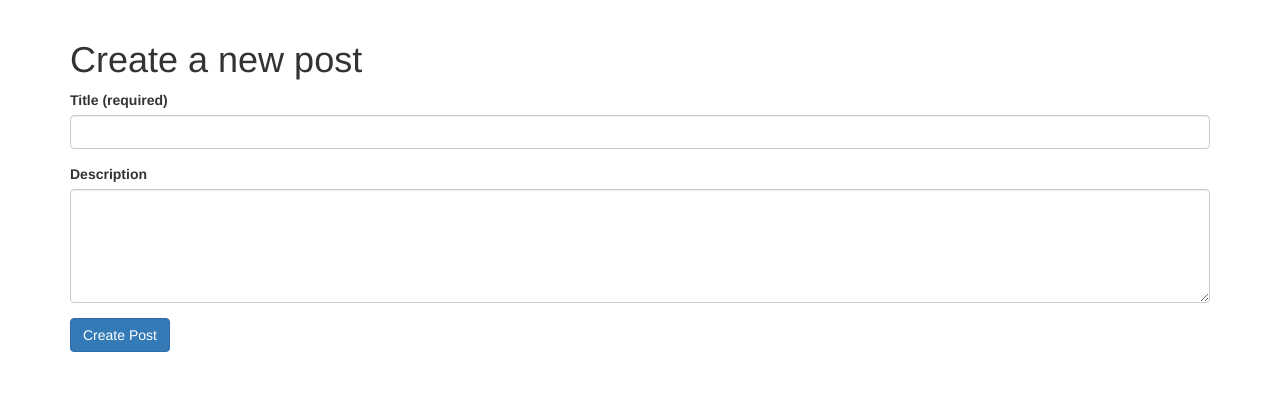
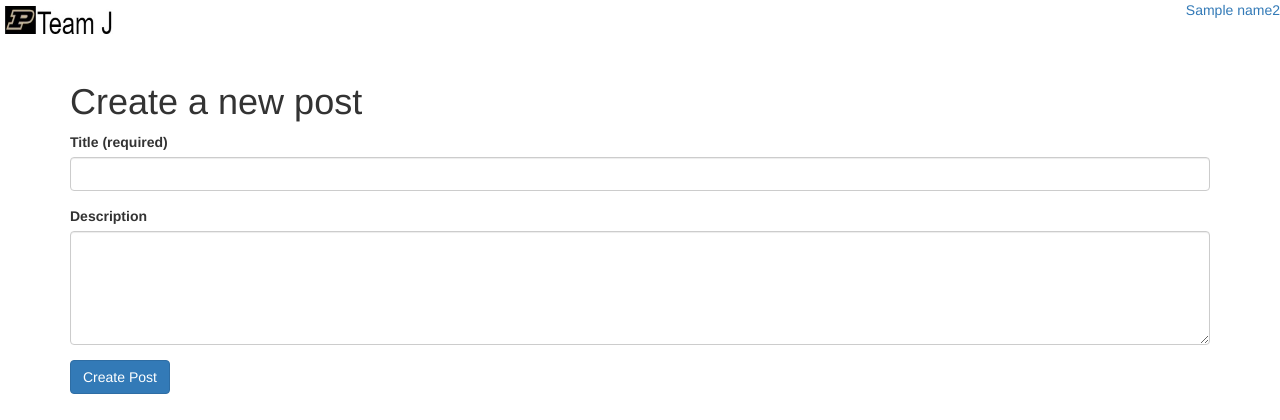
Before and after one commit to jojimmy1/Team-J-Project, a Flask app: template templates/create_post.html in a window 1280 px wide. Shown: the top 420 px of the page. Run offline with Flask 2, Linux system fonts and the light colour scheme; the template is opened without the code that fills it: most values are stand-ins (such as "Sample title", 1, 10 or a date in 2020); some libraries are stand-ins or nearby versions.

Commit message:
backup purpose

```diff
--- a/main.py
+++ b/main.py
@@ -59,7 +59,12 @@ def submit_form():
 
 @app.route("/<hashedcode>/create", methods=['GET', 'POST'])
 def create_post(hashedcode):
-    return flask.render_template("create_post.html",hashedcode = hashedcode)
+    conn = sqlite3.connect('./data/database.db')
+    c = conn.cursor()
+
+    name1 = (c.execute("SELECT first_name,last_name from users WHERE hashcode = ?", (hashedcode,)).fetchall())
+    name2 = name1[0][0] + ' ' + name1[0][1]
+    return flask.render_template("create_post.html",hashedcode = hashedcode,name2 = name2)
 
 @app.route("/create_done", methods=['POST'])
 def create_post_done():
--- a/templates/create_post.html
+++ b/templates/create_post.html
@@ -9,6 +9,11 @@
 <link rel="stylesheet" href="https://maxcdn.bootstrapcdn.com/bootstrap/3.4.1/css/bootstrap.min.css">
 </head>
 <body>
+<a href="/{{hashedcode}}/feed">
+<img src="{{ url_for('static', filename='../styles/pic/logo.jpg') }}" alt="logo" style="width:120px;height:42px;">
+</a>
+<a href="/{{hashedcode}}/profile" style="float:right">{{name2}}</a>
+<br>
 
     <div class="container">
         <br>
--- a/templates/view2.html
+++ b/templates/view2.html
@@ -56,8 +56,9 @@ $(document).ready(function() {
 </a>
 <a href="/{{hashedcode}}/profile" style="float:right">{{name2}}</a>
 <br>
-<h2>Profile Page</h2><img src="{{filename1}}" alt="Profile Pic" style="width:120px;height:42px;">
-<a href="/{{hashedcode}}/create">Create New post</a>
+<h2>Profile Page</h2>
+<p>Your Profile image: </p><img src="{{filename1}}" alt="Profile Pic" style="width:220px;height:142px;">
+<br><a href="/{{hashedcode}}/create">Create New post</a>
 
 <br><br>
 
```
Also changed, not shown: data/database.db, styles/pic/aweawe111.jpg (added), styles/pic/jiang6792k2.jpg (added), styles/pic/jojimmy1123.jpg (added).
